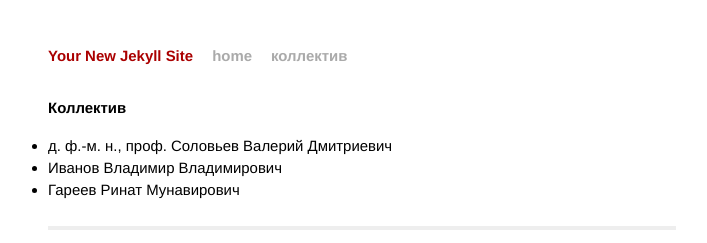
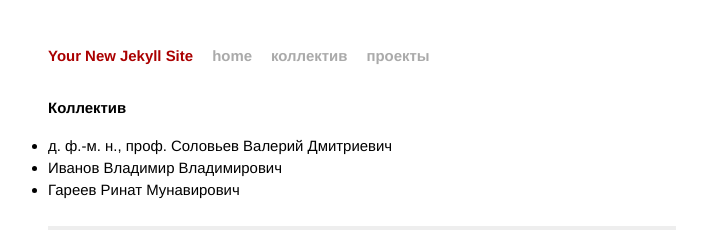
Before and after one commit to fedorn/cll-site, a Jekyll site: the page built from people/index.html, in a window 1280 px wide. Shown: the top 243 px of the page, without its empty margins (278-985 px from the left). Built offline with Jekyll 4.4.1, drawn with Linux system fonts in a browser that asks for light colours.

Commit message:
projects

```diff
--- a/_layouts/default.html
+++ b/_layouts/default.html
@@ -18,9 +18,10 @@
         <div class="container">
           <div class="site">
             <div class="header">
-              <h1 class="title"><a href="{{ site.baseurl }}">{{ site.name }}</a></h1>
-              <a class="extra" href="{{ site.baseurl }}">home</a>
+              <h1 class="title"><a href="{{ site.baseurl }}/">{{ site.name }}</a></h1>
+              <a class="extra" href="{{ site.baseurl }}/">home</a>
               <a class="extra" href="{{ site.baseurl }}/people">коллектив</a>
+              <a class="extra" href="{{ site.baseurl }}/projects">проекты</a>
             </div>
 
                 {{ content }}
```
Also changed, not shown: projects/index.html (added, +12 -0 lines), people/index.html (line endings or trailing spaces).
